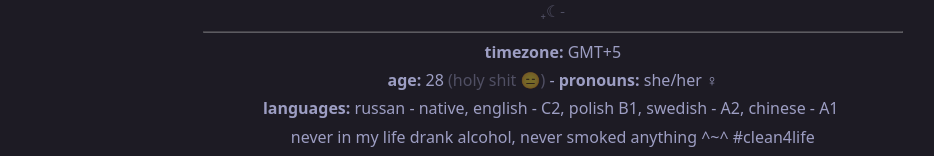
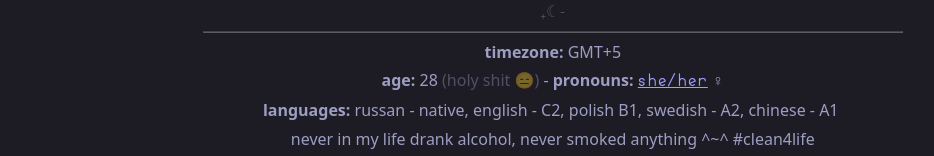
Before and after one commit to ellathefoxy/ellathefoxy.github.io, a plain HTML site: page index.html in a window 1280 px wide. Shown: the part 775-931 px from the top of the page, without its empty margins (264-1198 px from the left). Drawn offline with nearby package versions, Linux system fonts and the light colour scheme; a script that the page names is missing.

Commit message:
Update index.html

```diff
--- a/index.html
+++ b/index.html
@@ -60,7 +60,7 @@
 					<p><span>₊☾˗</span></p>
 					<hr>
 					<p><b>timezone:</b> GMT+5</p>
-					<p><b>age:</b> 28 <span>(holy shit 😑)</span> - <b>pronouns:</b> she/her ♀</p>
+					<p><b>age:</b> 28 <span>(holy shit 😑)</span> - <b>pronouns:</b> <a href="https://en.pronouns.page/@ellathefoxy" class="link">she/her</a> ♀</p>
 					<p><b>languages:</b> russan - native, english - C2, polish B1, swedish - A2, chinese - A1 </p>
 					<p>never in my life drank alcohol, never smoked anything ^~^ #clean4life</p>
 					<p></p>
```
